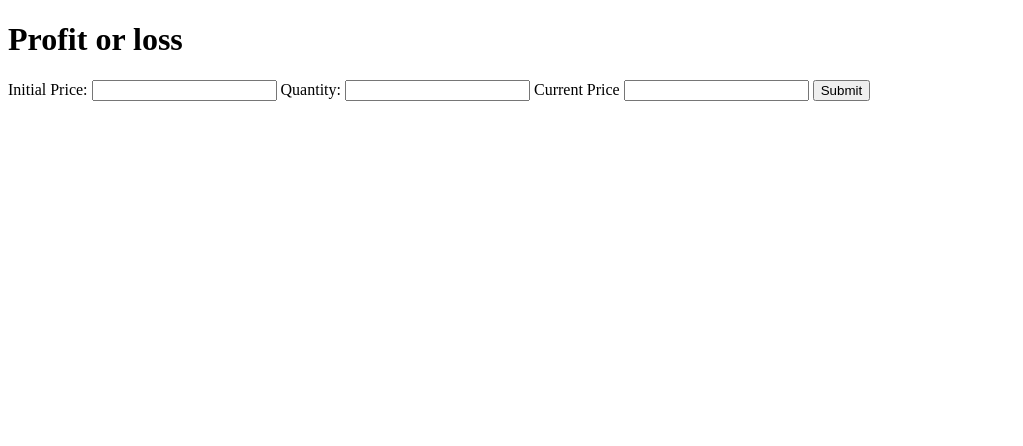
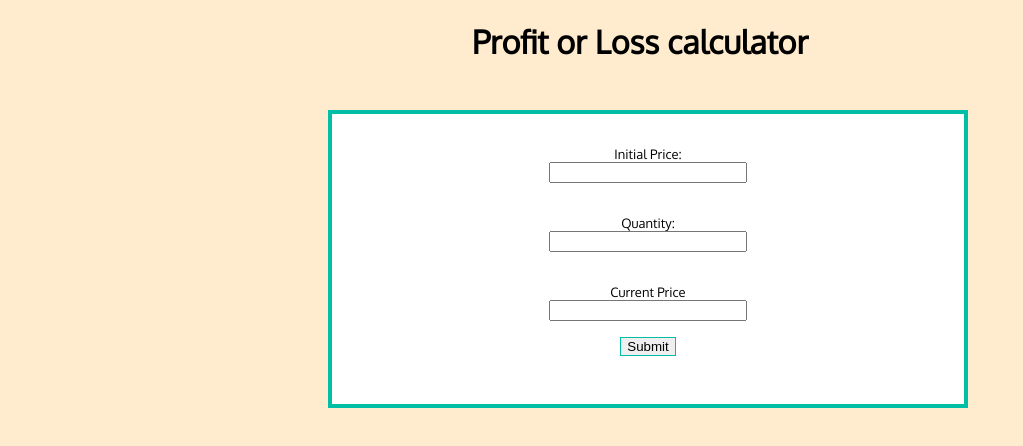
Before and after one commit to htihaS/neoG-profit-or-loss, a plain HTML site: page index.html in a window 1280 px wide. Shown: the whole page, without its empty margins (0-1023 px from the left). Drawn offline with Linux system fonts and the light colour scheme.

Commit message:
stylingdone

```diff
--- a/app.js
+++ b/app.js
@@ -14,11 +14,11 @@ button.addEventListener("click",()=>{
     if(differenceinprices>0){
         var profit= differenceinprices;
         var profitpercentage = (profit/initial)*100
-        output.innerText = "you got a profit of "+profit*quantity+" and the profit percentage is "+profitpercentage;
+        output.innerText = "You got a profit of "+profit*quantity+" and the profit percentage is "+profitpercentage;
     }else{
         var loss= differenceinprices*-1;
         var losspercentage = (loss/initial)*100
-        output.innerText = "you got a loss of "+loss*quantity+" and the loss percentage is "+losspercentage;
+        output.innerText = "You got a loss of "+loss*quantity+" and the loss percentage is -"+losspercentage;
     }
 
     //console.log(initial.value,quantity.value ,current.value);
--- a/index.html
+++ b/index.html
@@ -8,7 +8,8 @@
     <link rel="stylesheet" href="/style.css">
 </head>
 <body>
-    <h1 class="heading">Profit or loss</h1>
+
+        <h1 class="heading">Profit or Loss calculator</h1>
         <div class="container">
         <label for="initial-price" class="label-initial-price">Initial Price:</label>
         <input type="text" name="initial-price" id="initial-price" class="initial-price">
@@ -20,8 +21,8 @@
         <input type="text" name="current-price" id="current-price" class="current-price">
 
         <button type="submit" class="submit">Submit</button>
+        <p class="output"></p>
         </div>
-    <p class="output"></p>
 </body>
 <script src="/app.js"></script>
 </html>
--- a/style.css
+++ b/style.css
@@ -0,0 +1,29 @@
+@import url('https://fonts.googleapis.com/css2?family=Oxygen&display=swap');
+.container{
+    display: flex;
+    flex-direction: column;
+    align-items: center;
+    width: 50%;
+    margin: 3rem 20rem;
+    border: 0.3rem solid #00BFA6 ;
+    background-color: white;
+}
+h1{
+    text-align: center;
+}
+body{
+    background-color: blanchedalmond;
+    font-family: 'Oxygen', sans-serif;
+}
+label{
+    padding-top: 2rem;
+    font-size: small;
+}
+input{
+    width: 30%;
+}
+button{
+    margin:1rem;
+    border: 0.1rem solid #00BFA6 ;
+
+}
```
Lines whose indentation alone changed are shown as unchanged.
